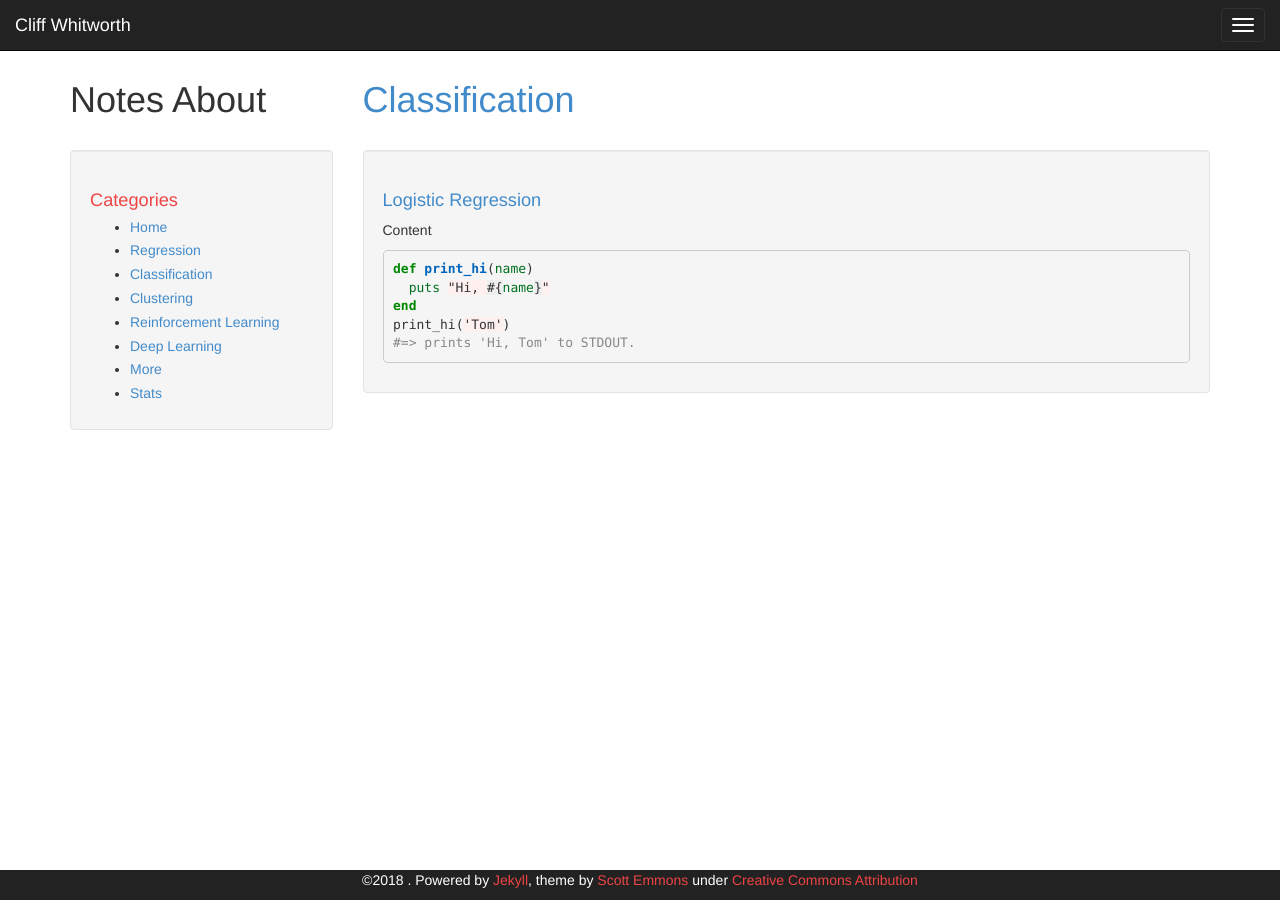
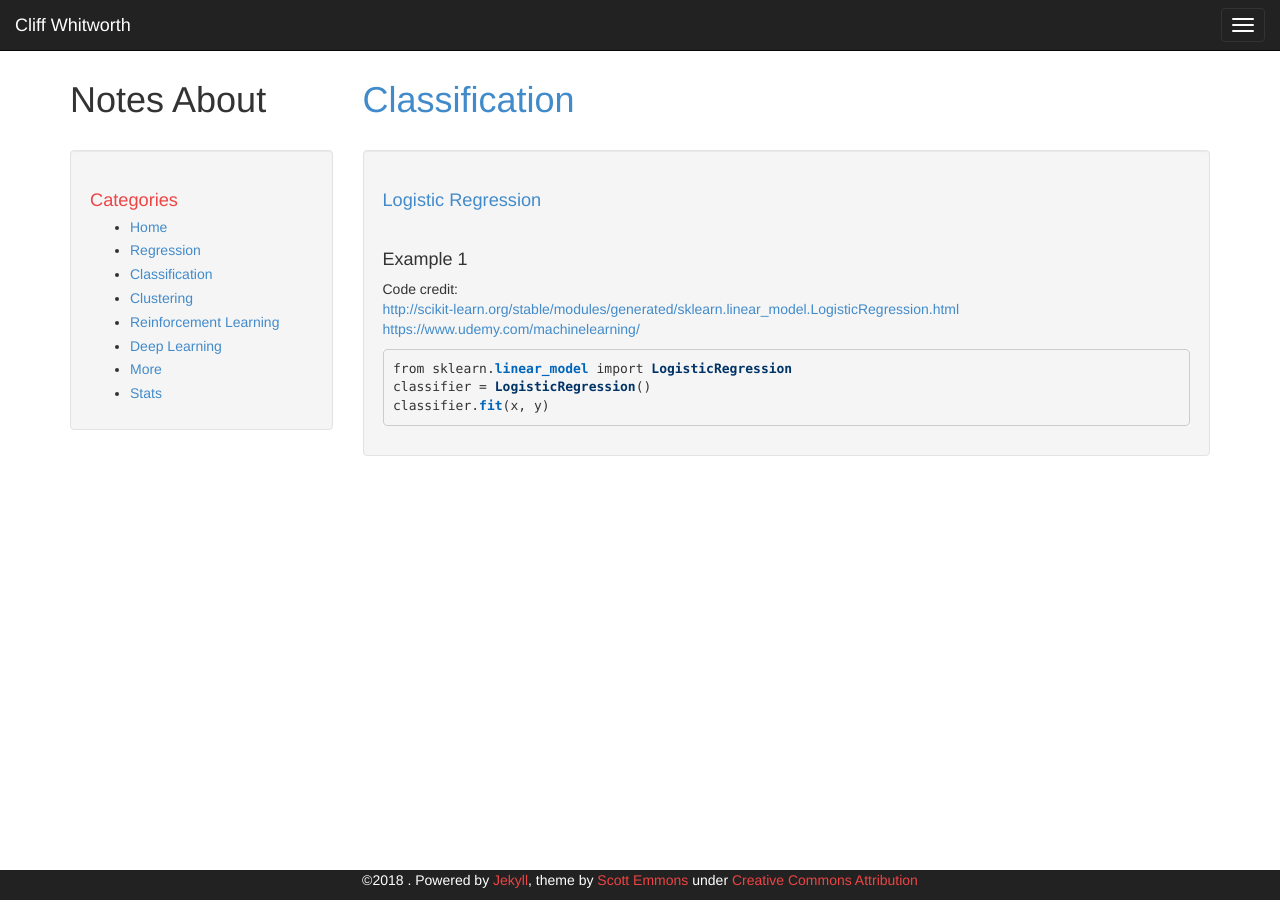
Before and after one commit to cliffwhitworth/cliffwhitworth.github.io, a Jekyll site: the page built from _posts/2018-04-07-logistic-regression.markdown, in a window 1280 px wide. Built offline with Jekyll 4.4.1, drawn with Linux system fonts in a browser that asks for light colours.

Commit message:
logistic, multiple, polynomial added

```diff
--- a/Regression.html
+++ b/Regression.html
@@ -5,7 +5,7 @@ layout: default
 <h1>Regression</h1>
 <br />
 <div class="well">
-{%for post in site.categories.Regression %}
+{%for post in site.categories.Regression reversed%}
     <li><a href="{{ site.baseurl}}{{ post.url }}">{{ post.title }}</a></li>
 {% endfor %}
 </ul>
--- a/_posts/2018-04-07-logistic-regression.markdown
+++ b/_posts/2018-04-07-logistic-regression.markdown
@@ -4,12 +4,21 @@ title:  "Logistic Regression"
 date:   2018-04-07
 categories: Classification
 ---
-Content
+<br />
+<h4>Example 1</h4>
+<p>Code credit:
+<br />
+<a href="http://scikit-learn.org/stable/modules/generated/sklearn.linear_model.LogisticRegression.html">
+http://scikit-learn.org/stable/modules/generated/sklearn.linear_model.LogisticRegression.html
+</a>
+<br />
+<a href="https://www.udemy.com/machinelearning/">
+https://www.udemy.com/machinelearning/
+</a>
+</p>
 
 {% highlight ruby %}
-def print_hi(name)
-  puts "Hi, #{name}"
-end
-print_hi('Tom')
-#=> prints 'Hi, Tom' to STDOUT.
+from sklearn.linear_model import LogisticRegression
+classifier = LogisticRegression()
+classifier.fit(x, y)
 {% endhighlight %}
```
Also changed, not shown: _posts/2018-04-01-simple-linear-regression.markdown (renamed from _posts/2018-04-06-simple-linear-regression.markdown, +29 -2 lines), _posts/2018-04-02-multiple-linear-regression.markdown (added, +24 -0 lines), _posts/2018-04-03-polynomial-regression.markdown (added, +24 -0 lines), index.md (+2 -1 lines).
